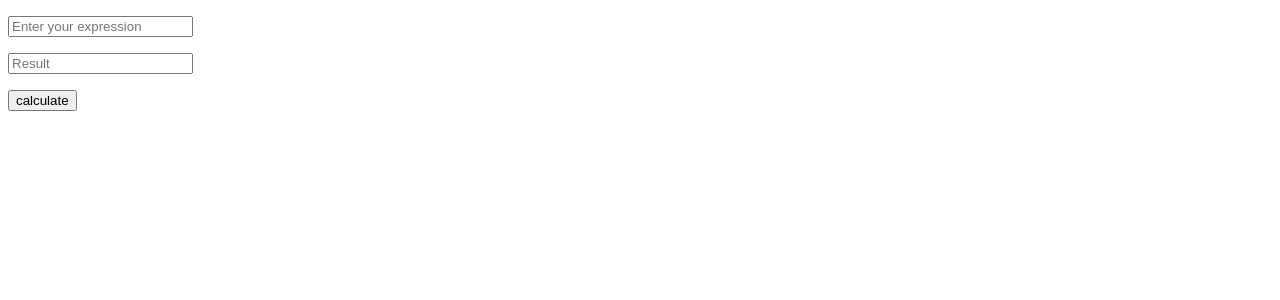
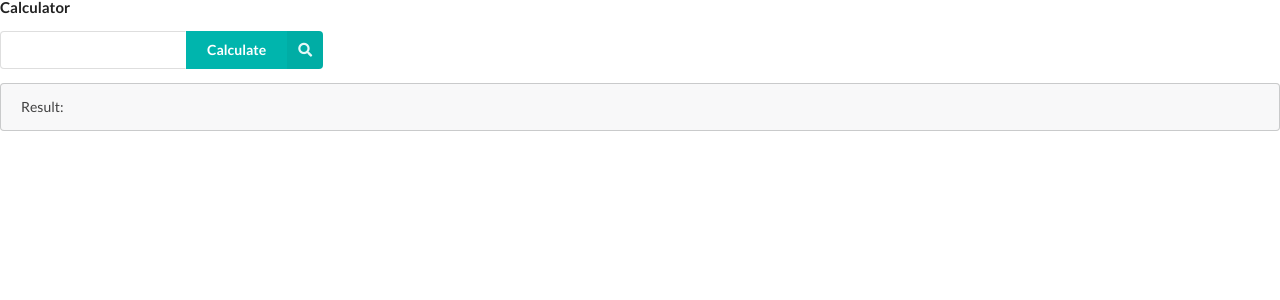
Before and after one commit to JackySu/SWENG-Assignment-2, a Flask app: page / in a window 1280 px wide. Shown: the top 300 px of the page. Run offline with Flask 2, Linux system fonts and the light colour scheme.

Commit message:
update index.html

```diff
--- a/templates/index.html
+++ b/templates/index.html
@@ -3,13 +3,28 @@
     <head>
         <meta charset="utf-8">
         <title>Calculator</title>
+        <link rel="stylesheet" href="https://cdn.jsdelivr.net/npm/semantic-ui@2.4.2/dist/semantic.min.css">
+        <link href="https://fonts.googleapis.com/css2?family=Montserrat:wght@300&display=swap" rel="stylesheet">
     </head>
     <body>
-        <form method="POST">
-            <p><input type="text" name="expr" placeholder="Enter your expression" /></p>
-            <p><input type="text" name="result" placeholder="Result" readonly="readonly" value = "{{ RESULT }}"/></p>
-
-            <p><input type="submit" value="calculate" /></p>
-        </form>
+        <div>
+            <form method="POST">
+                <h4 class="ui header">Calculator</h4>
+                <div class="ui action input">
+                    <input type="text" name="expr" placeholdper="Enter your expression" />
+                    <button class="ui teal right labeled icon button">
+                        <i class="search icon"></i>
+                        Calculate
+                    </button>
+                </div>
+                <br>
+                <div class="ui visible message">
+                    <p>Result: {{ RESULT }}</p>
+                </div>
+            </form>
+        </div>
+        <script src="https://code.jquery.com/jquery-3.4.1.min.js"
+            integrity="sha256-CSXorXvZcTkaix6Yvo6HppcZGetbYMGWSFlBw8HfCJo=" crossorigin="anonymous"></script>
+        <script src="https://cdn.jsdelivr.net/npm/semantic-ui@2.4.2/dist/semantic.js"></script>
     </body>
 </html>
```
